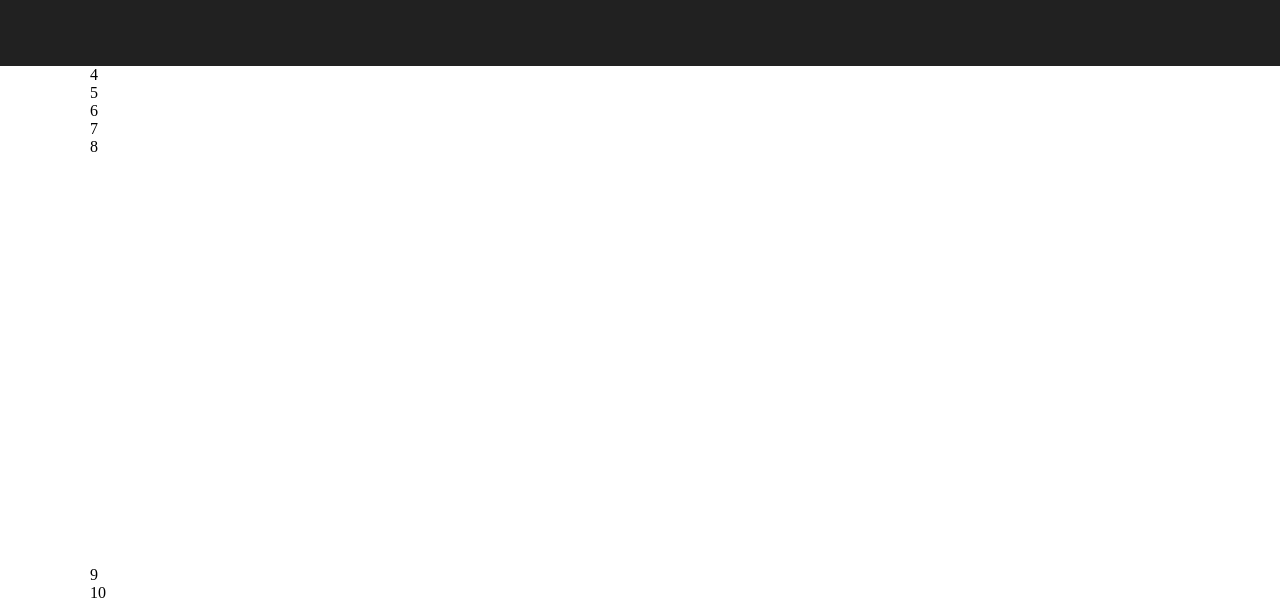
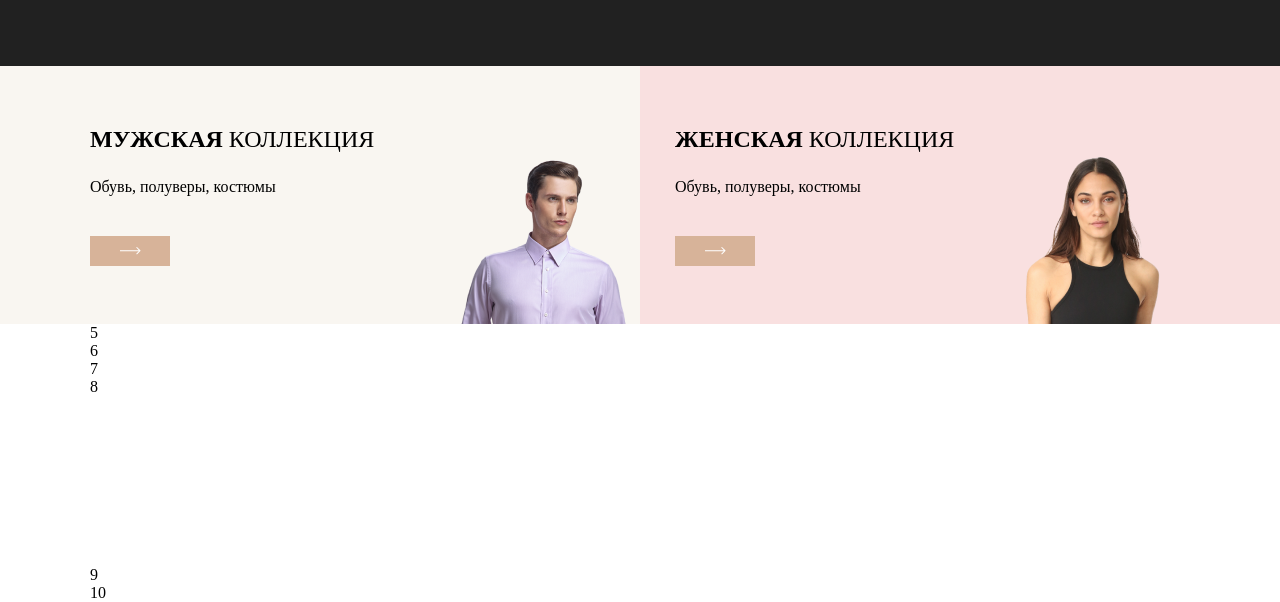
Before and after one commit to Danila-Konstants/LOOP-DANILA, a plain HTML site: page index.html in a window 1280 px wide. Shown: the part 198-800 px from the top of the page. Drawn offline with Linux system fonts and the light colour scheme; a web font is replaced by a local one.

Commit message:
верста секции man-wome

```diff
--- a/css/style.css
+++ b/css/style.css
@@ -39,3 +39,49 @@ main{
 .delivery p{
     font-size: 21px;
 }
+/*--------секция м и ж ---------*/
+.man-women .container{
+    display: flex;
+    flex-direction: row;
+}
+.man,
+.women{
+    width: 50%;
+    padding-top: 60px;
+    padding-bottom: 58px;
+}
+.man-women h2{
+    font-size: 24px;
+    text-transform: uppercase;
+    margin-bottom: 25px;
+}
+.man-women h2 span{
+    font-weight: normal;
+}
+.man-women a{
+    display: flex;
+    justify-content: center;
+    align-items: center;
+    background-color: #D7B399;
+    width: 80px;
+    height: 30px;
+    margin-top: 40px;
+}
+.man-women a:hover,
+.man-women a:focus{
+    background-color: #d87936;
+}
+.man{
+    background: url(../css/img/mygchina.png) no-repeat;
+    background-position-x: right;
+    background-position-y: bottom;
+}
+.women{
+    padding-left: 35px;
+    background: url(../css/img/gengina.png) no-repeat;
+    background-position-x: right;
+    background-position-y: bottom;
+}
+.man-women{
+    background: linear-gradient(90deg, #F9F6F1 0%, #F9F6F1 50%, #F9E0E0 50%, #F9E0E0 100%);
+}
--- a/index.html
+++ b/index.html
@@ -29,7 +29,24 @@
         </section>
         <section class="man-women">
             <div class="container">
-                4
+                <div class="man">
+                    <h2>МУЖСКАЯ <span>КОЛЛЕКЦИЯ</span></h2>
+                    <p>Обувь, полуверы, костюмы</p>
+                    <a href="">
+                        <svg width="21" height="8" viewBox="0 0 21 8" fill="none" xmlns="http://www.w3.org/2000/svg">
+                        <path d="M20.3536 4.03556C20.5488 3.8403 20.5488 3.52372 20.3536 3.32846L17.1716 0.146474C16.9763 -0.0487878 16.6597 -0.0487878 16.4645 0.146474C16.2692 0.341737 16.2692 0.658319 16.4645 0.853581L19.2929 3.68201L16.4645 6.51044C16.2692 6.7057 16.2692 7.02228 16.4645 7.21754C16.6597 7.4128 16.9763 7.4128 17.1716 7.21754L20.3536 4.03556ZM-4.37114e-08 4.18201L20 4.18201L20 3.18201L4.37114e-08 3.18201L-4.37114e-08 4.18201Z" fill="white"/>
+                        </svg>
+                    </a>
+                </div>
+                <div class="women">
+                    <h2>ЖЕНСКАЯ <span>КОЛЛЕКЦИЯ</span></h2>
+                    <p>Обувь, полуверы, костюмы</p>
+                    <a href="">
+                        <svg width="21" height="8" viewBox="0 0 21 8" fill="none" xmlns="http://www.w3.org/2000/svg">
+                        <path d="M20.3536 4.03556C20.5488 3.8403 20.5488 3.52372 20.3536 3.32846L17.1716 0.146474C16.9763 -0.0487878 16.6597 -0.0487878 16.4645 0.146474C16.2692 0.341737 16.2692 0.658319 16.4645 0.853581L19.2929 3.68201L16.4645 6.51044C16.2692 6.7057 16.2692 7.02228 16.4645 7.21754C16.6597 7.4128 16.9763 7.4128 17.1716 7.21754L20.3536 4.03556ZM-4.37114e-08 4.18201L20 4.18201L20 3.18201L4.37114e-08 3.18201L-4.37114e-08 4.18201Z" fill="white"/>
+                        </svg>
+                    </a>
+                </div>
             </div>
         </section>
         <section class="dress">
```
Also changed, not shown: css/img/gengina.png (added), css/img/mygchina.png (added).
